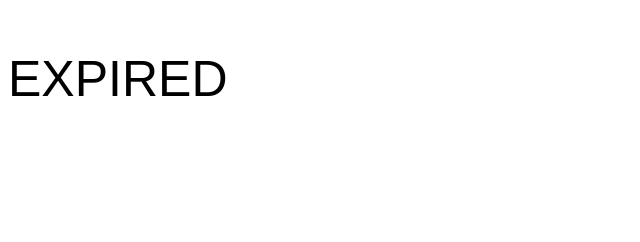
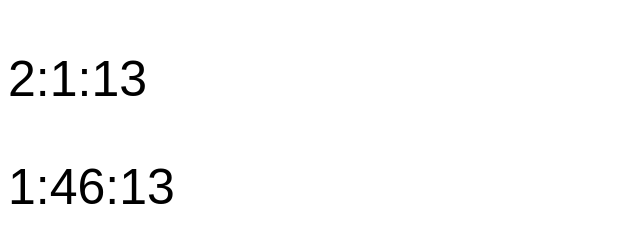
Before and after one commit to Polaceka/Akira, a plain HTML site: page index.html in a window 1280 px wide. Shown: the whole page, without its empty margins (0-640 px from the left). Drawn offline with Linux system fonts and the light colour scheme.

Commit message:
group funktion created

```diff
--- a/data.json
+++ b/data.json
@@ -1,16 +1,25 @@
 {
-    "groupe_count": 1,
+    "groupe_count": 2,
     "group": [
       {
         "journeys_count": 2,
         "journey_times": [
           {
-            "start": "May 7, 2020 19:10:00",
-            "end": "May 7, 2020 19:12:00"
+            "start": "May 7, 2020 23:00:00",
+            "end": "May 7, 2020 23:12:00"
           },
           {
-            "start": "May 7, 2020 19:20:00",
-            "end": "May 7, 2020 19:30:00"
+            "start": "May 7, 2020 23:20:00",
+            "end": "May 7, 2020 23:30:00"
+          }
+        ]
+      },
+      {
+        "journeys_count": 1,
+        "journey_times": [
+          {
+            "start": "May 7, 2020 22:45:00",
+            "end": "May 7, 2020 23:01:00"
           }
         ]
       }
--- a/index.html
+++ b/index.html
@@ -7,6 +7,9 @@
 	<link rel="stylesheet" href="style.css">
 </head>
 <body>
-	<p id="race">00:00:00</p>
+	<div id="rusty_racer">
+
+	</div>
+
 </body>
 </html>
--- a/main.js
+++ b/main.js
@@ -1,10 +1,11 @@
-function get_time(time_groupe, i, p){
-    let result = new Date(time_groupe.group[0].journey_times[i][p]).getTime();
+// gets the next time
+function get_time(time_groupe, i, p, c){
+  let result = new Date(time_groupe.group[c].journey_times[i[c]][p[c]]).getTime();
   return result;
 };
 
 
-
+// Loads json file
 async function loadJSON() {
 const res = await fetch('data.json');
 return res.json();
@@ -13,13 +14,27 @@ async function loadJSON() {
 window.onload = async function() {
 
   // variables declaration
-    var i = 0;
-    var p = "start";
   var time_groupe = await loadJSON();
+  var g = time_groupe.groupe_count;
+  var i = [];
+  var p = [];
+  var countDownDate = [];
+  var hours = [];
+  var minutes = [];
+  var seconds = [];
+  var distance = []
+  for (var c = 0; c < g; c++){
+    i[c] = 0;
+    p[c] = "start";
+    var para = document.createElement("P");
+    para.innerText = "00:00:00";
+    para.setAttribute("id", "race" + c);
+    para.setAttribute("class", "counter");
+    document.getElementById("rusty_racer").appendChild(para);
 
-    console.log(time_groupe);
+    countDownDate[c] = get_time(time_groupe, i, p, c);
+  }
 
-    var countDownDate = get_time(time_groupe, i, p);
 
   // Update the count down every 1 second
   var x = setInterval(function() {
@@ -27,38 +42,40 @@ window.onload = async function() {
     // Get today's date and time
     var now = new Date().getTime();
 
+
     // Find the distance between now and the count down date
-      var distance = countDownDate - now;
-      //console.log(distance);
+    for (var c = 0; c < g; c++){
+
+    distance[c] = countDownDate[c] - now;
 
     // Time calculations for hours, minutes and seconds
-      var hours = Math.floor(distance / (1000 * 60 * 60));
-      var minutes = Math.floor((distance % (1000 * 60 * 60)) / (1000 * 60));
-      var seconds = Math.floor((distance % (1000 * 60)) / 1000);
+    hours[c] = Math.floor(distance[c] / (1000 * 60 * 60));
+    minutes[c] = Math.floor((distance[c] % (1000 * 60 * 60)) / (1000 * 60));
+    seconds[c] = Math.floor((distance[c] % (1000 * 60)) / 1000);
 
     // Output the result in an element with id="race"
-      if (distance > 0){
-      document.getElementById("race").innerHTML = hours + ":" + minutes + ":" + seconds;}
+    if (distance[c] > 0){
+    document.getElementById("race" + c ).innerHTML = hours[c] + ":" + minutes[c] + ":" + seconds[c];}
 
     // If the count down is over, write some text
-      if (distance < 0) {
+    if (distance[c] < 0) {
 
-        if (p == "start"){
-          p = "end";
-        }else if (p == "end"){
-          i++;
-          p = "start";
+      if (p[c] == "start"){
+        p[c] = "end";
+      }else if (p[0] == "end"){
+        i[c]++;
+        p[c] = "start";
       }
 
-        if (time_groupe.group[0].journey_times.length == i) {
-            clearInterval(x);
-            document.getElementById("race").innerHTML = "EXPIRED";
+      if (time_groupe.group[c].journey_times.length == i[c]) {
+          //clearInterval(x);
+          document.getElementById("race" + c ).innerHTML = "EXPIRED";
       }else{
 
-            countDownDate = get_time(time_groupe, i, p);
+          countDownDate[c] = get_time(time_groupe, i, p, c);
+      }
     }
   }
 
-
   }, 1000);
 };
--- a/style.css
+++ b/style.css
@@ -1,4 +1,4 @@
-#race {
+.counter {
     font-family: Arial, Helvetica, sans-serif;
     font-size: 50px ;
 };
```
Lines whose indentation alone changed are shown as unchanged.
